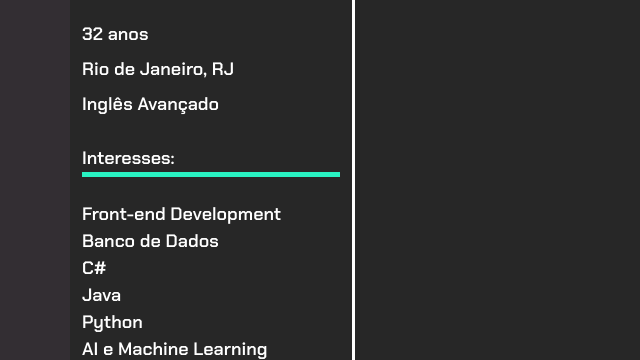
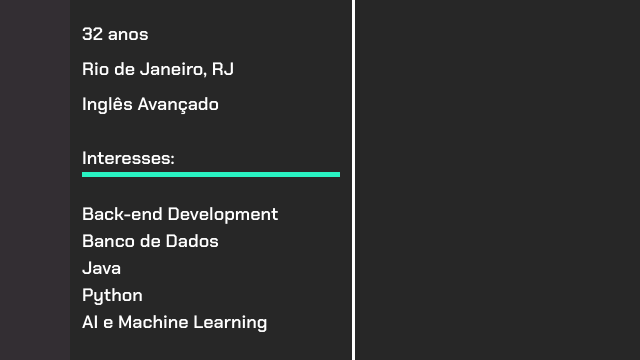
Before and after one commit to mvpsoares/Projetos, a plain HTML site: page Marcellus-Portfolio/index.html in a window 1280 px wide. Shown: the part 437-797 px from the top of the page, without its empty margins (0-640 px from the left). Drawn offline with nearby package versions, Linux system fonts and the light colour scheme.

Commit message:
Update index.html

```diff
--- a/Marcellus-Portfolio/index.html
+++ b/Marcellus-Portfolio/index.html
@@ -66,14 +66,10 @@
                 </div> <br>
                  <div class="miniefeito">
                     <div class="miniefeito2 informacoes">
-                        Front-end Development
+                        Back-end Development
                     </div>
                     <div id="bancodados" class="miniefeito2 informacoes">
                         Banco de Dados
-                    </div>
-                    <div class="miniefeito2 informacoes">
-                        C#
-                    </div>
                     <div class="miniefeito2 informacoes">
                         Java
                     </div>
```
